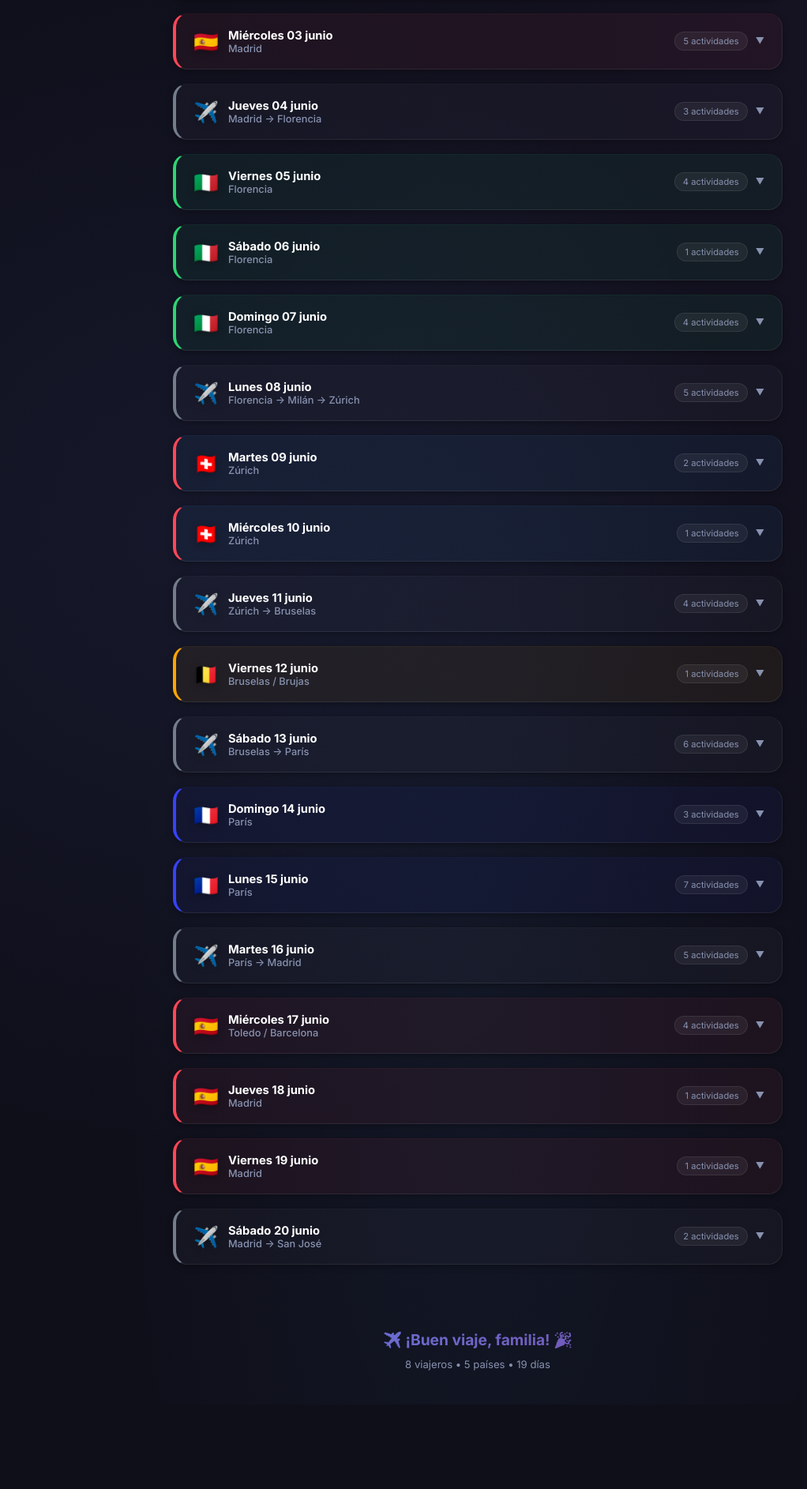
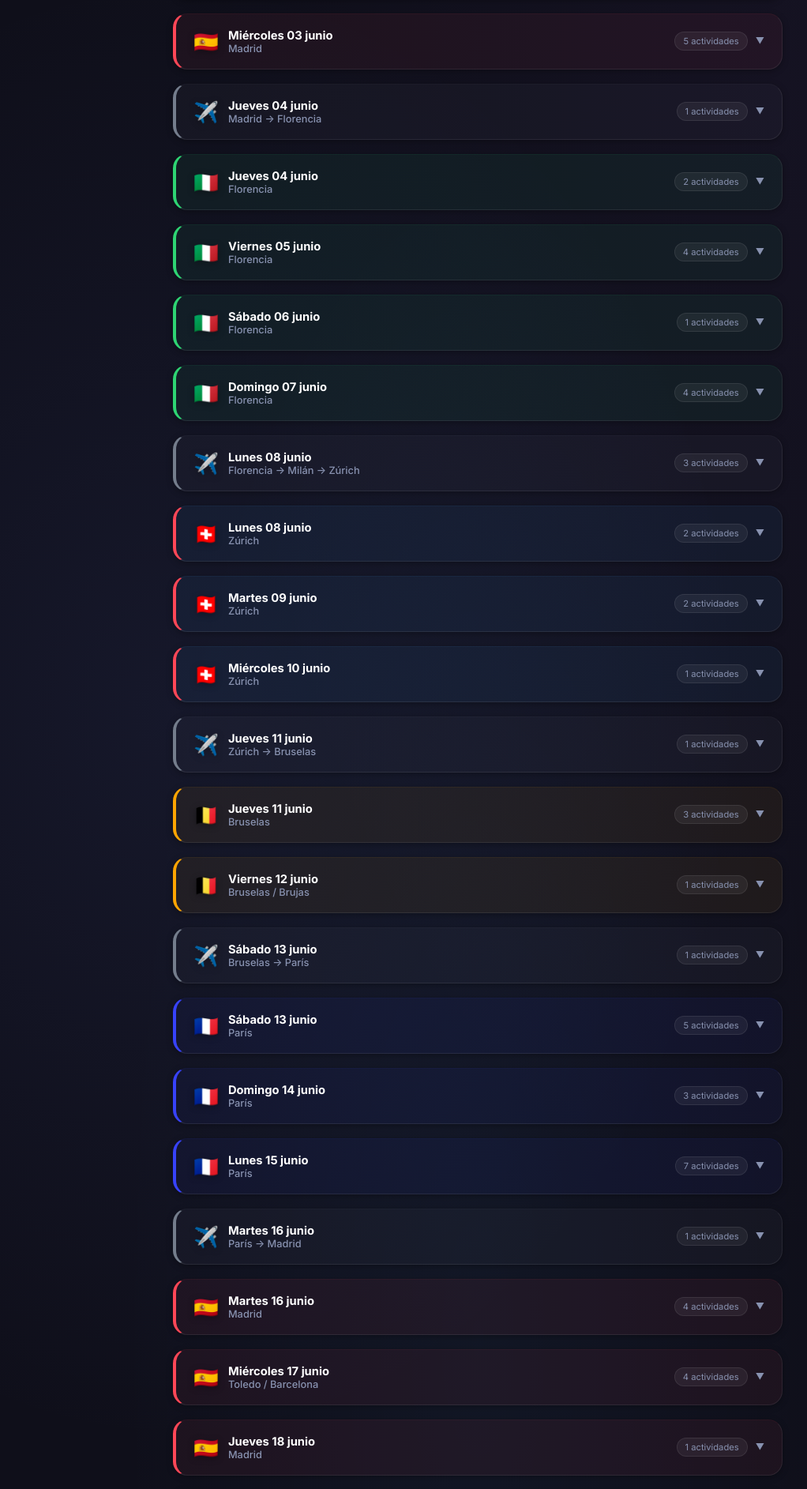
Before and after one commit to SSDesth/itinerarioViaje2026, a React (Vite) app in the folder europe-trip/: page / in a window 1280 px wide. Shown: the part 423-2308 px from the top of the page at 79% size, without its empty margins (35-1057 px from the left). Before the commit the page ends 2201 px from the top, so only its background shows below. Built offline with nearby package versions, Linux system fonts and the light colour scheme; the HTML template or start-up script is replaced by a standard one.

Commit message:
feat: split travel days into transport (Viaje) + activities (country) cards

```diff
--- a/europe-trip/src/data/days.ts
+++ b/europe-trip/src/data/days.ts
@@ -152,11 +152,21 @@ export const ITINERARY: DayData[] = [
     city: 'Madrid → Florencia',
     activities: [
       act('✈️ Vuelo Madrid → Florencia ~9-10am', 'Logística', '☀️ Mañana', ALL, 'Florencia', 'Llegada ~12pm hora local'),
+    ],
+    hotel: null,
+    optionalActivities: TRAVEL_OPTIONS_MADRID_FLORENCE,
+  },
+  {
+    date: '04 junio',
+    dayOfWeek: 'Jueves',
+    country: 'Italia',
+    city: 'Florencia',
+    activities: [
       act('🏨 Check-in', 'Logística', '🌆 Tarde', ALL, 'Florencia'),
       act('Paseo inicial por Florencia', 'Relax', '🌆 Tarde', ALL, 'Florencia'),
     ],
     hotel: HOTELS[1],
-    optionalActivities: [...TRAVEL_OPTIONS_MADRID_FLORENCE, ...FLORENCE_OPTIONS],
+    optionalActivities: FLORENCE_OPTIONS,
   },
   // June 5 - Florence day 1
   {
@@ -210,11 +220,21 @@ export const ITINERARY: DayData[] = [
       act('🚆 Tren Florencia → Milán', 'Logística', '☀️ Mañana', ALL, 'Milán', 'Salida ~9am'),
       act('Gelato en estación de Milán', 'Relax', '☀️ Parada', ALL, 'Milán', 'Parada rápida entre trenes'),
       act('🚆 Tren Milán → Zúrich', 'Logística', '🌆 Tarde', ALL, 'Zúrich', '~3.5h de viaje'),
+    ],
+    hotel: null,
+    optionalActivities: TRAVEL_OPTIONS_FLORENCE_ZURICH,
+  },
+  {
+    date: '08 junio',
+    dayOfWeek: 'Lunes',
+    country: 'Suiza',
+    city: 'Zúrich',
+    activities: [
       act('Museo Lindt Hogar del Chocolate', 'Imperdible', '🌆 Tarde', ALL, 'Zúrich'),
       act('🏨 Llegada hotel', 'Logística', '🌙 Noche', ALL, 'Zúrich'),
     ],
     hotel: HOTELS[2],
-    optionalActivities: [...TRAVEL_OPTIONS_FLORENCE_ZURICH, ...ZURICH_OPTIONS],
+    optionalActivities: ZURICH_OPTIONS,
   },
   // June 9 - Zurich day 1
   {
@@ -249,12 +269,22 @@ export const ITINERARY: DayData[] = [
     city: 'Zúrich → Bruselas',
     activities: [
       act('✈️ Vuelo Zúrich → Bruselas ~9-10am', 'Logística', '☀️ Mañana', ALL, 'Bruselas', 'Llegada ~11am'),
+    ],
+    hotel: null,
+    optionalActivities: TRAVEL_OPTIONS_ZURICH_BRUSSELS,
+  },
+  {
+    date: '11 junio',
+    dayOfWeek: 'Jueves',
+    country: 'Bélgica',
+    city: 'Bruselas',
+    activities: [
       act('🏨 Check-in', 'Logística', '🌆 Tarde', ALL, 'Bruselas'),
       act('Noria de Bruselas', 'Imperdible', '🌆 Tarde', ALL, 'Bruselas'),
       act('Atomium', 'Cultural', '🌆 Tarde', ALL, 'Bruselas', 'Solo ver por fuera'),
     ],
     hotel: HOTELS[3],
-    optionalActivities: [...TRAVEL_OPTIONS_ZURICH_BRUSSELS, ...BRUSSELS_OPTIONS],
+    optionalActivities: BRUSSELS_OPTIONS,
   },
   // June 12 - Bruges day trip
   {
@@ -276,6 +306,16 @@ export const ITINERARY: DayData[] = [
     city: 'Bruselas → París',
     activities: [
       act('🚆 Tren Bruselas → París', 'Logística', '☀️ Mañana', ALL, 'París', 'Tren ~1.5h, llegada ~12pm'),
+    ],
+    hotel: null,
+    optionalActivities: TRAVEL_OPTIONS_BRUSSELS_PARIS,
+  },
+  {
+    date: '13 junio',
+    dayOfWeek: 'Sábado',
+    country: 'Francia',
+    city: 'París',
+    activities: [
       act('🏨 Check-in', 'Logística', '🌆 Tarde', ALL, 'París'),
       act('Notre Dame', 'Imperdible', '🌆 Tarde', ALL, 'París', 'Todos juntos'),
       act('Sainte Chapelle', 'Imperdible', '🌆 Tarde', ALL, 'París', 'Está al lado de Notre Dame'),
@@ -283,7 +323,7 @@ export const ITINERARY: DayData[] = [
       act('Tour por el Río Sena', 'Relax', '🌙 Noche', ALL, 'París', 'Oscurece tarde, aprovechar'),
     ],
     hotel: HOTELS[4],
-    optionalActivities: [...TRAVEL_OPTIONS_BRUSSELS_PARIS, ...PARIS_OPTIONS],
+    optionalActivities: PARIS_OPTIONS,
   },
   // June 14 - Paris day 1 (Sunday) - Disney group 1
   {
@@ -325,13 +365,23 @@ export const ITINERARY: DayData[] = [
     city: 'París → Madrid',
     activities: [
       act('✈️ Vuelo París → Madrid ~9-10am', 'Logística', '☀️ Mañana', ALL, 'Madrid', 'Llegada ~11am'),
+    ],
+    hotel: null,
+    optionalActivities: TRAVEL_OPTIONS_PARIS_SPAIN,
+  },
+  {
+    date: '16 junio',
+    dayOfWeek: 'Martes',
+    country: 'España',
+    city: 'Madrid',
+    activities: [
       act('🏨 Check-in', 'Logística', '🌆 Tarde', ALL, 'Madrid'),
       act('Museo del Prado', 'Cultural', '🌆 Tarde', ['Sharon', 'Carlos'], 'Madrid'),
       act('Estadio del Real Madrid', 'Cultural', '🌆 Tarde', ['Jonathan', 'Jurgen'], 'Madrid'),
       act('Plaza Mayor', 'Relax', '🌙 Noche', ALL, 'Madrid'),
     ],
     hotel: HOTELS[5],
-    optionalActivities: TRAVEL_OPTIONS_PARIS_SPAIN,
+    optionalActivities: [],
   },
   // June 17 - Spain day 2
   {
```
